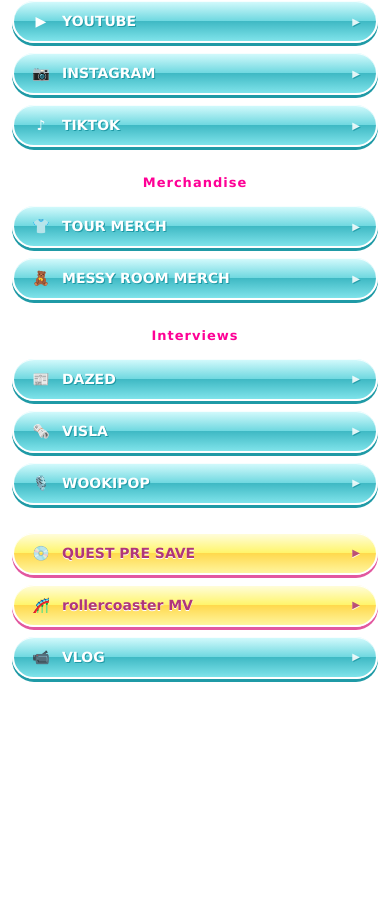
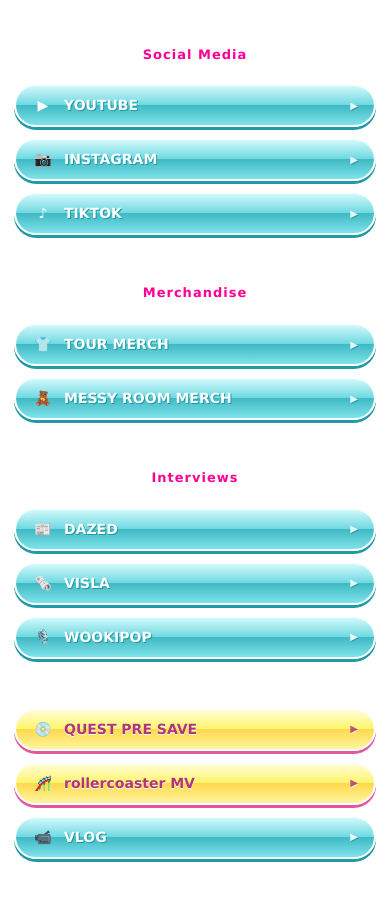
Before and after one commit to user72769759/thedeep, a plain HTML site: page index.html in a window 390 px wide. Shown: the part 497-1412 px from the top of the page. Before the commit the page ends 1200 px from the top, so only its background shows below. Drawn offline with Linux system fonts and the light colour scheme.

Commit message:
Group each section into a block with vertical spacing
Co-Authored-By: Claude Opus 5.5 <noreply@anthropic.com>
Claude-Session: https://claude.ai/code/session_01TRo1qR3Fn46ACkWPk8XPeP

```diff
--- a/css/style.css
+++ b/css/style.css
@@ -85,7 +85,7 @@ a { color: inherit; }
   gap: 18px;
   max-width: 720px;
   margin: 0 auto;
-  padding: 16px 14px 30px;
+  padding: 48px 16px 80px;
 }
 .btn-gloss {
   display: inline-block;
@@ -104,6 +104,10 @@ a { color: inherit; }
 .btn-gloss:active { transform: translateY(2px); box-shadow: none; }
 
 /* ---------------- CONTENT ---------------- */
+/* each section = one block, separated by generous vertical space */
+.block + .block { margin-top: 64px; }
+.block > .page-title, .block > .sub-title { margin-top: 0; }
+.block > .sub-title { margin-bottom: 18px; }
 .content {
   min-width: 0;
   outline: none;
@@ -258,9 +262,8 @@ a { color: inherit; }
 .gb-list p { margin: 4px 0 0; word-break: break-word; }
 
 /* link-in-bio buttons */
-.linkbtns.more { margin-top: 26px; }
 
-.linkbtns { display: grid; grid-template-columns: repeat(auto-fill, minmax(230px, 1fr)); gap: 8px; }
+.linkbtns { display: grid; grid-template-columns: repeat(auto-fill, minmax(230px, 1fr)); gap: 12px; }
 .linkbtn {
   display: flex; align-items: center; gap: 10px;
   padding: 9px 14px;
@@ -339,7 +342,9 @@ a { color: inherit; }
 @media (max-width: 680px) {
   body { font-size: 14px; }
 
-  .layout { grid-template-columns: 1fr; gap: 16px; padding: 12px 12px 24px; }
+  .layout { grid-template-columns: 1fr; gap: 16px; padding: 36px 14px 56px; }
+  .block + .block { margin-top: 48px; }
+  .linkbtns { gap: 10px; }
 
   .profile { grid-template-columns: 1fr; }
   .card { max-width: 260px; margin: 0 auto; }
--- a/index.html
+++ b/index.html
@@ -37,35 +37,47 @@
 
       <!-- HOME -->
       <section class="page" id="home">
+        <div class="block">
           <h2 class="page-title">the deep ☆ Official Web World</h2>
+        </div>
 
+        <div class="block">
           <h3 class="sub-title">Newest Release</h3>
           <div class="feature" id="feature"></div>
+        </div>
 
+        <div class="block">
           <h3 class="sub-title">Social Media</h3>
           <div class="linkbtns" id="social">
             <a class="linkbtn" href="https://www.youtube.com/@TheDeep" target="_blank" rel="noopener"><span class="lb-icon" aria-hidden="true">▶</span><span>YOUTUBE</span><span class="lb-arrow" aria-hidden="true">▶</span></a>
             <a class="linkbtn" href="https://www.instagram.com/thedeeeep/" target="_blank" rel="noopener"><span class="lb-icon" aria-hidden="true">📷</span><span>INSTAGRAM</span><span class="lb-arrow" aria-hidden="true">▶</span></a>
             <a class="linkbtn" href="https://www.tiktok.com/@thedeeeep" target="_blank" rel="noopener"><span class="lb-icon" aria-hidden="true">♪</span><span>TIKTOK</span><span class="lb-arrow" aria-hidden="true">▶</span></a>
           </div>
+        </div>
 
+        <div class="block">
           <h3 class="sub-title">Merchandise</h3>
           <div class="linkbtns" id="merch">
             <a class="linkbtn" href="https://merchjungle.com/collections/the-deep?utm_source=ig&amp;utm_medium=social&amp;utm_content=link_in_bio&amp;fbclid=PAZXh0bgNhZW0CMTEAcGRvZgJzcnRjBmFwcF9pZA85MzY2MTk3NDMzOTI0NTkAAafuC0o-3X09tgsPhC98BJR-7VUA3eqEFfqxfkGF_B6eQaXzFRyasAyZP3REJw_aem_c27AeGCh2oo0fhmBnSmLlA" target="_blank" rel="noopener"><span class="lb-icon" aria-hidden="true">👕</span><span>TOUR MERCH</span><span class="lb-arrow" aria-hidden="true">▶</span></a>
             <a class="linkbtn" href="https://marpple.shop/kr/the_deeep/products?cate_root_id=1" target="_blank" rel="noopener"><span class="lb-icon" aria-hidden="true">🧸</span><span>MESSY ROOM MERCH</span><span class="lb-arrow" aria-hidden="true">▶</span></a>
           </div>
+        </div>
 
+        <div class="block">
           <h3 class="sub-title">Interviews</h3>
           <div class="linkbtns" id="interviews">
             <a class="linkbtn" href="https://www.dazeddigital.com/music/article/69150/1/the-deep-k-pop-antihero-south-korea-kpop-bitch-interview" target="_blank" rel="noopener"><span class="lb-icon" aria-hidden="true">📰</span><span>DAZED</span><span class="lb-arrow" aria-hidden="true">▶</span></a>
             <a class="linkbtn" href="https://visla.kr/interview/332963/?utm_source=ig&amp;utm_medium=social&amp;utm_content=link_in_bio&amp;fbclid=PAb21jcAOsrfxleHRuA2FlbQIxMQBzcnRjBmFwcF9pZA81NjcwNjczNDMzNTI0MjcAAadeVyBAgtFRkM4J2qv_-nTmjVI7muwWroOg3vBOX_kTxJXhl1hp8cpR3qqasA_aem_FY31fNyXfbmh2-V8Xzwn0g" target="_blank" rel="noopener"><span class="lb-icon" aria-hidden="true">🗞️</span><span>VISLA</span><span class="lb-arrow" aria-hidden="true">▶</span></a>
             <a class="linkbtn" href="https://www.youtube.com/watch?v=GkZdX8l9ABg&amp;t=124s" target="_blank" rel="noopener"><span class="lb-icon" aria-hidden="true">🎙️</span><span>WOOKIPOP</span><span class="lb-arrow" aria-hidden="true">▶</span></a>
           </div>
+        </div>
 
+        <div class="block">
           <div class="linkbtns more" id="quick-links">
             <a class="linkbtn hot" href="https://open.spotify.com/intl-ko/album/49BDGWBRg6COeKCzZmTNcL?si=02f5b14a60664b77&amp;nd=1&amp;dlsi=e8d5ecc45f8e4152" target="_blank" rel="noopener"><span class="lb-icon" aria-hidden="true">💿</span><span>QUEST PRE SAVE</span><span class="lb-arrow" aria-hidden="true">▶</span></a>
             <a class="linkbtn hot" href="https://www.youtube.com/watch?si=1QNYl4Ic7zeMxyI0&amp;v=15ejN62aGrI&amp;feature=youtu.be" target="_blank" rel="noopener"><span class="lb-icon" aria-hidden="true">🎢</span><span>rollercoaster MV</span><span class="lb-arrow" aria-hidden="true">▶</span></a>
             <a class="linkbtn" href="https://www.youtube.com/@deep_and_deepies/videos" target="_blank" rel="noopener"><span class="lb-icon" aria-hidden="true">📹</span><span>VLOG</span><span class="lb-arrow" aria-hidden="true">▶</span></a>
+          </div>
         </div>
       </section>
 
```
Lines whose indentation alone changed are shown as unchanged.
